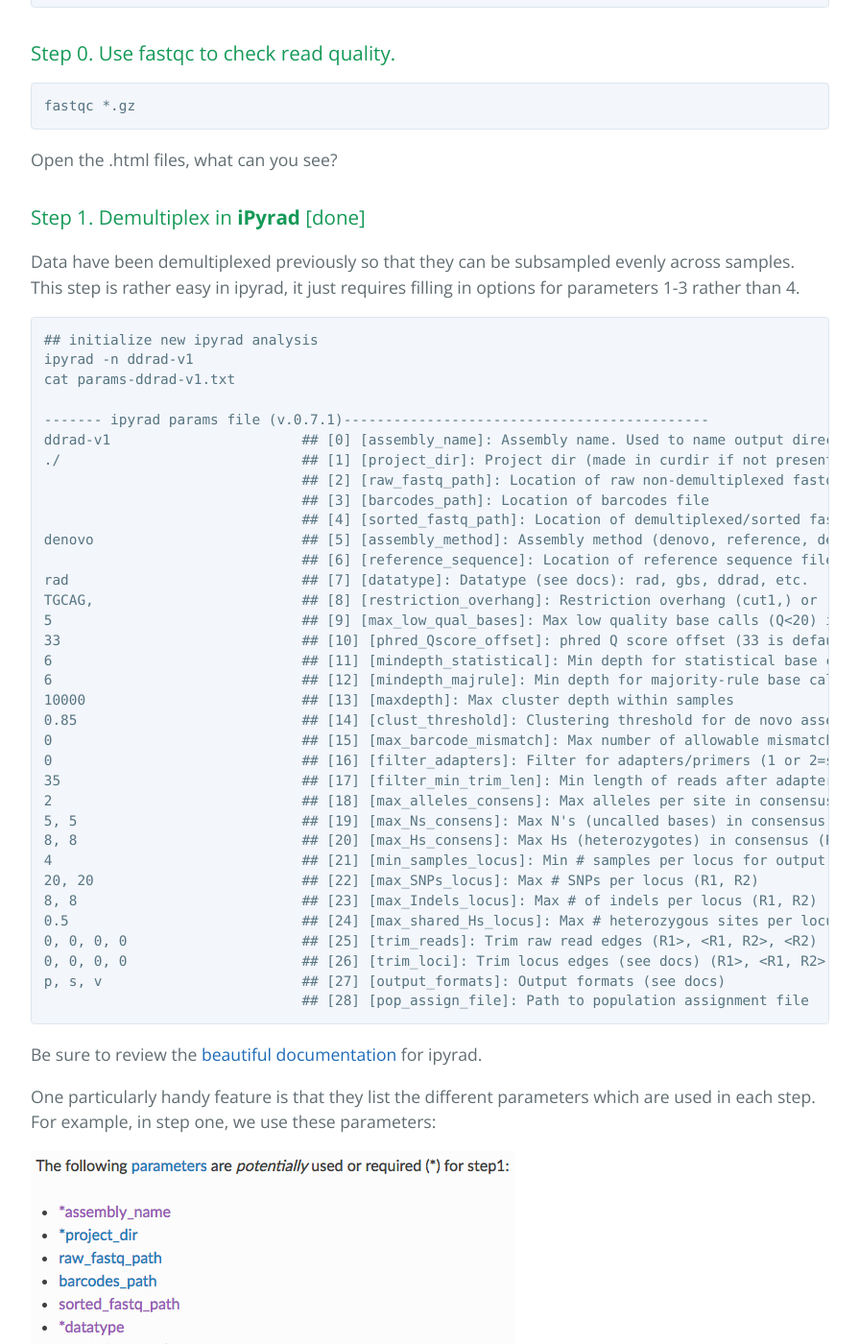
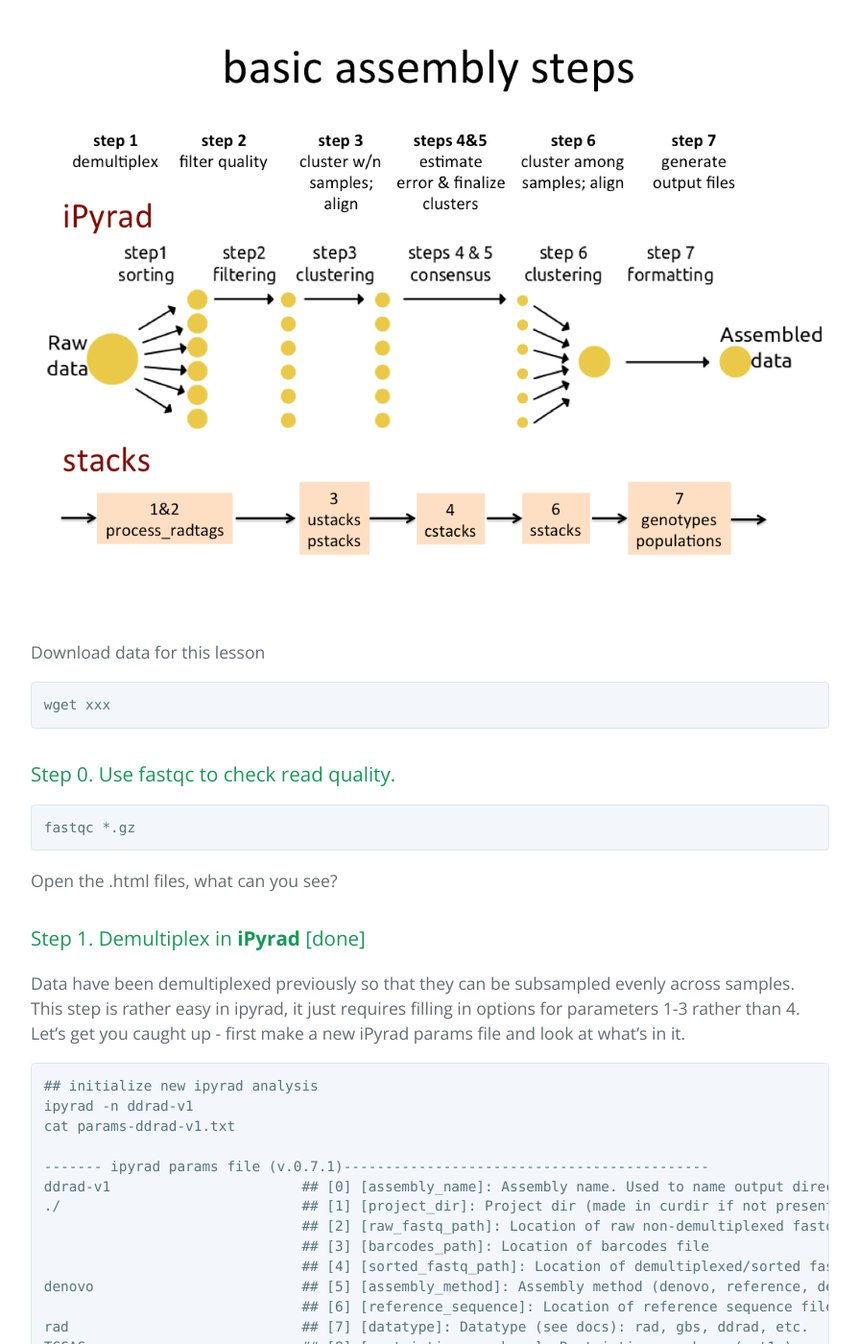
Before and after one commit to rdtarvin/RADseq_Quito_2017, a Jekyll site: the page built from _posts/2017-08-02-afternoon-ddRAD-pyrad.md, in a window 1280 px wide and 1400 px high, scrolled down 693 px. Shown: the whole window at 96% size, without its empty margins (192-1087 px from the left). Built offline with Jekyll 4.4.1, drawn with Linux system fonts in a browser that asks for light colours; some of the changed text lies outside the part shown.

Commit message:
refining 2brad lesson

````diff
--- a/_posts/2017-08-02-afternoon-ddRAD-pyrad.md
+++ b/_posts/2017-08-02-afternoon-ddRAD-pyrad.md
@@ -9,12 +9,15 @@
 materials: files/fakefile.txt
 ---
 
-WORKSHOP QUITO - DAY 3 <br>
-ddRAD data in ipyrad: from filtered data to phylogenies
-===
+## WORKSHOP QUITO - DAY 3 <br>
+### ddRAD data in ipyrad: from filtered data to phylogenies
 
 These data are part of a pilot project comparing ddRAD and 2bRAD data (**do NOT distribute**).<br>
-There are twelve samples from three genera, with at least two individuals sampled per genus, and two technical replicates.<br><br>
+There are twelve samples from three genera, with at least two individuals sampled per genus, and two technical replicates.<br>
+We will use [iPyrad](http://ipyrad.readthedocs.io/index.html) for all steps of this assembly.<br><br><br>
+
+![](https://github.com/rdtarvin/RADseq_Quito_2017/blob/master/images/basic-assembly-steps.png?raw=true)
+
 
 Download data for this lesson
 ```
@@ -31,7 +34,9 @@
 
 ### Step 1. Demultiplex in **iPyrad** [done]
 
-Data have been demultiplexed previously so that they can be subsampled evenly across samples. This step is rather easy in ipyrad, it just requires filling in options for parameters 1-3 rather than 4.
+Data have been demultiplexed previously so that they can be subsampled evenly across samples.
+This step is rather easy in ipyrad, it just requires filling in options for parameters 1-3 rather than 4.
+Let's get you caught up - first make a new iPyrad params file and look at what's in it.
 
 ```
 ## initialize new ipyrad analysis
````
